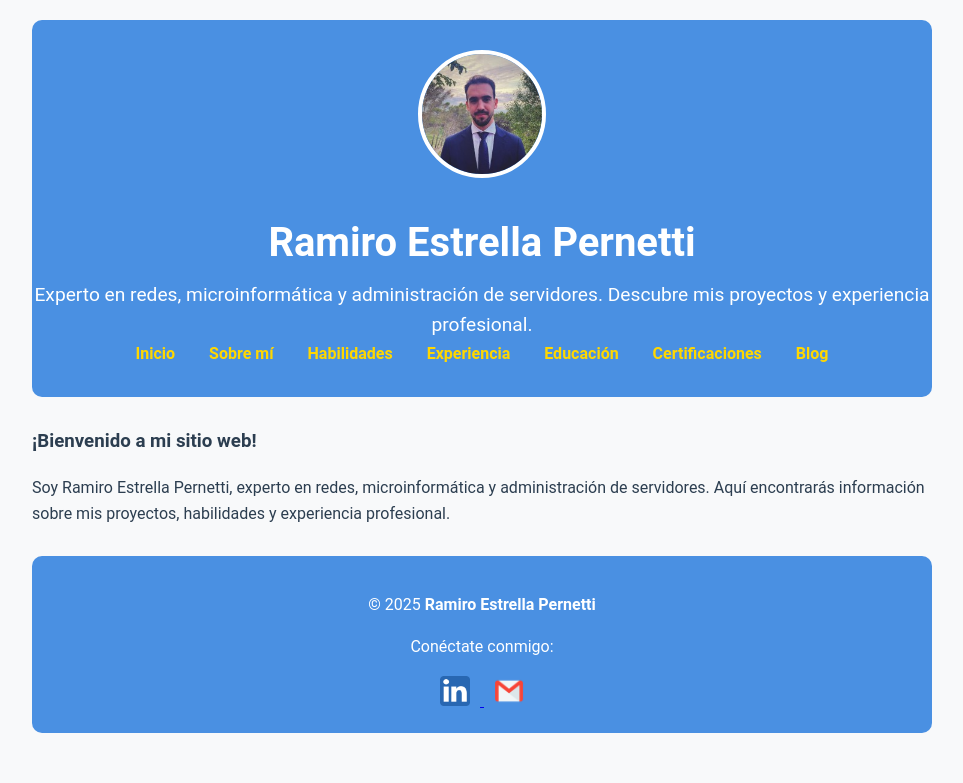
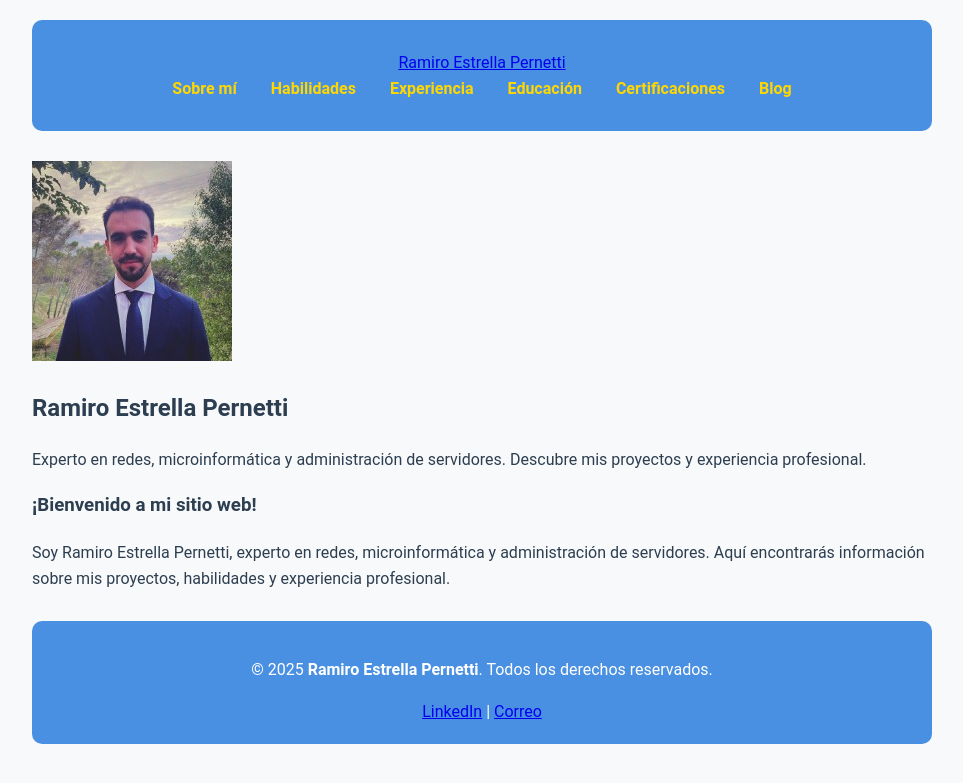
Before and after one commit to proxmy/ramiro_estrella_pernetti, a Jekyll site: the page built from index.md, in a window 1280 px wide. Shown: the top 783 px of the page, without its empty margins (158-1121 px from the left). Built offline with Jekyll 4.4.1, drawn with Linux system fonts in a browser that asks for light colours.

Commit message:
Update default.html

```diff
--- a/_layouts/default.html
+++ b/_layouts/default.html
@@ -6,14 +6,14 @@
   <title>{{ page.title }} | {{ site.title }}</title>
   <meta name="description" content="{{ site.description }}">
   <link rel="stylesheet" href="{{ site.baseurl }}/assets/css/styles.css">
+  <link rel="icon" href="{{ site.baseurl }}/assets/images/favicon.ico">
 </head>
 <body>
-  <header>
-    <img src="{{ site.baseurl }}/assets/images/profile.jpg" alt="Foto de perfil">
-    <h1>{{ site.title }}</h1>
-    <p>{{ site.description }}</p>
+  <!-- Encabezado fijo -->
+  <header class="main-header">
+    <div class="container">
+      <a href="{{ site.baseurl }}/" class="logo">{{ site.title }}</a>
       <nav>
-      <a href="{{ site.baseurl }}/">Inicio</a>
         <a href="{{ site.baseurl }}/about/">Sobre mí</a>
         <a href="{{ site.baseurl }}/skills/">Habilidades</a>
         <a href="{{ site.baseurl }}/experience/">Experiencia</a>
@@ -21,22 +21,31 @@
         <a href="{{ site.baseurl }}/certifications/">Certificaciones</a>
         <a href="{{ site.baseurl }}/blog/">Blog</a>
       </nav>
+    </div>
   </header>
 
-  <main>
+  <!-- Hero Section -->
+  <section class="hero">
+    <div class="container">
+      <img src="{{ site.baseurl }}/assets/images/profile.jpg" alt="Foto de perfil" class="profile-photo">
+      <h1>{{ site.author.name }}</h1>
+      <p>{{ site.description }}</p>
+    </div>
+  </section>
+
+  <!-- Contenido principal -->
+  <main class="container">
     {{ content }}
   </main>
 
+  <!-- Footer -->
   <footer>
-    <p>&copy; {{ site.time | date: "%Y" }} <strong>{{ site.author.name }}</strong></p>
-    <p>Conéctate conmigo:</p>
-    <div>
-      <a href="https://www.linkedin.com/in/ramiropernetti" target="_blank">
-        <img src="{{ site.baseurl }}/assets/images/linkedin-icon.png" alt="LinkedIn">
-      </a>
-      <a href="mailto:tomasestrellaramiro@gmail.com">
-        <img src="{{ site.baseurl }}/assets/images/email-icon.png" alt="Correo">
-      </a>
+    <div class="container">
+      <p>&copy; {{ site.time | date: "%Y" }} <strong>{{ site.author.name }}</strong>. Todos los derechos reservados.</p>
+      <div class="social-links">
+        <a href="https://www.linkedin.com/in/ramiropernetti" target="_blank">LinkedIn</a> |
+        <a href="mailto:tomasestrellaramiro@gmail.com">Correo</a>
+      </div>
     </div>
   </footer>
 </body>
```
Lines whose indentation alone changed are shown as unchanged.
